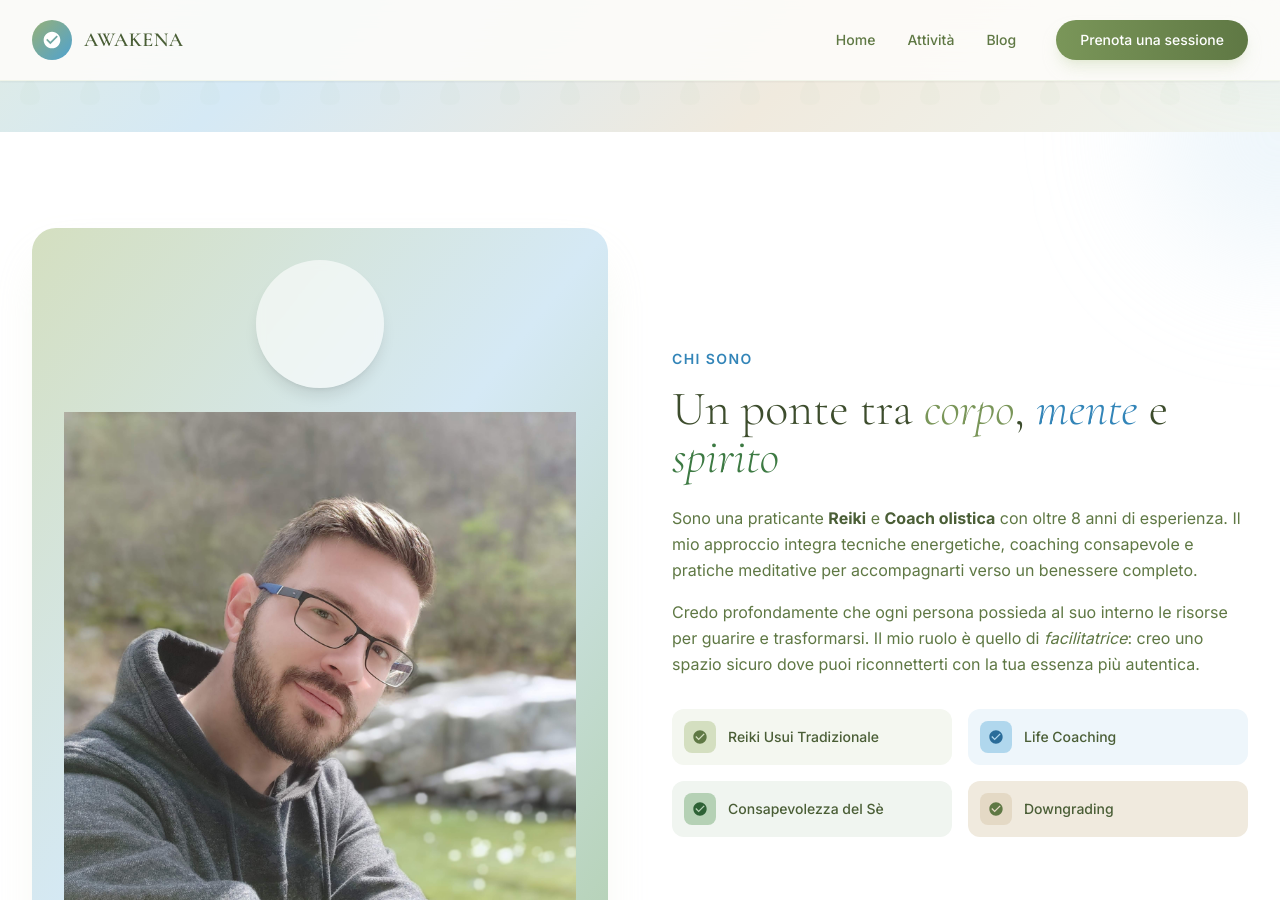
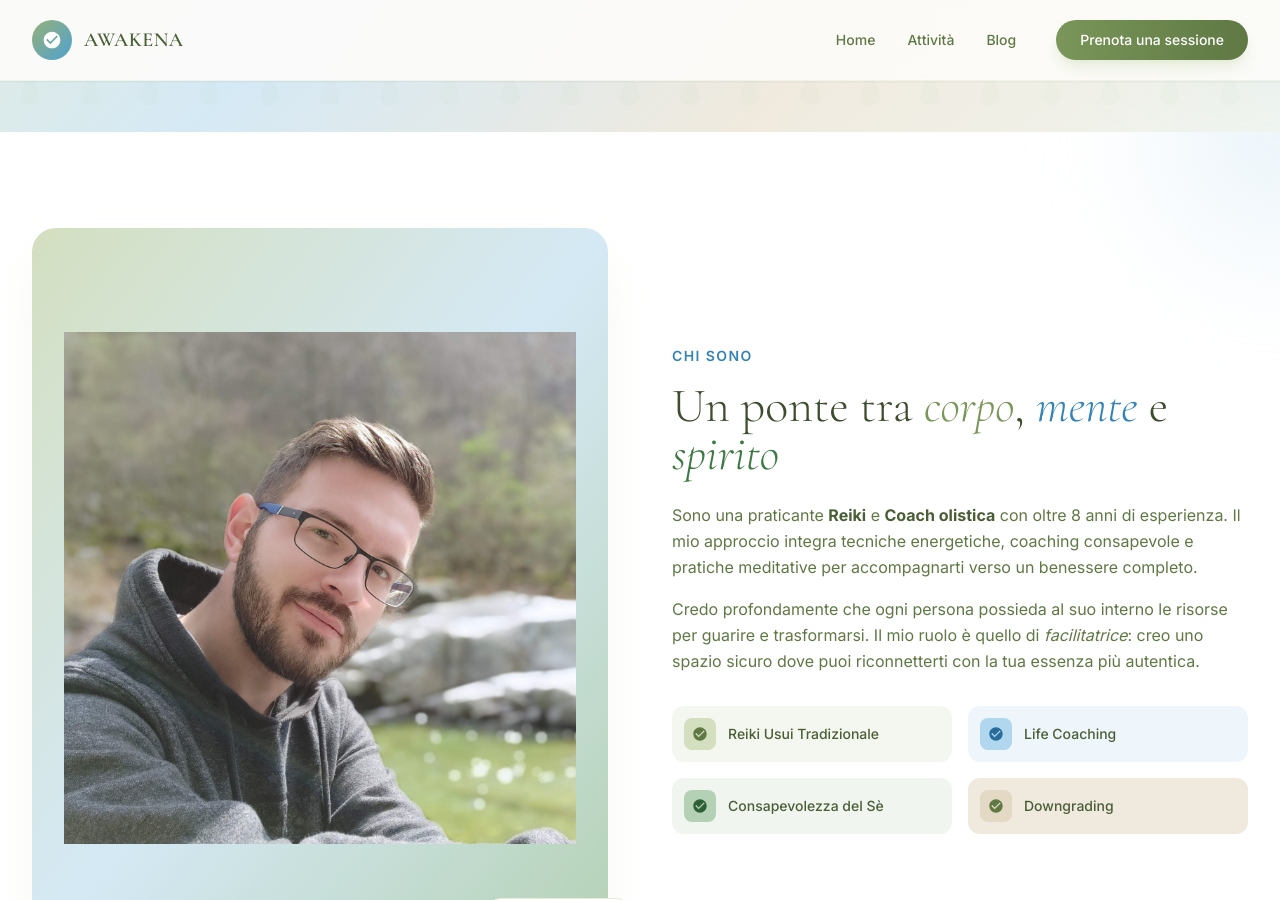
Before and after one commit to rerosku/rerosku.github.io, a Jekyll site: the page built from index.html, in a window 1280 px wide and 900 px high, scrolled down 848 px. Built offline with Jekyll 4.4.1, drawn with Linux system fonts in a browser that asks for light colours; nearby versions of some CDN libraries; some web fonts are replaced.

Commit message:
Update rerosku.github.io from Acode

```diff
--- a/index.html
+++ b/index.html
@@ -61,8 +61,6 @@ permalink: /
         <div class="relative rounded-3xl overflow-hidden shadow-2xl shadow-salvia-200/30">
           <div class="aspect-[4/5] bg-gradient-to-br from-salvia-200 via-blu-100 to-rosmarino-200 flex items-center justify-center">
             <div class="text-center p-8">
-              <div class="w-32 h-32 mx-auto mb-6 rounded-full bg-white/60 backdrop-blur-sm flex items-center justify-center shadow-lg">
-              </div>
     <img src="{{ '/assets/images/alessandro-portrait.jpg' | relative_url }}" alt="Alessandro Nardi - Praticante Reiki">
             </div>
           </div>
```
